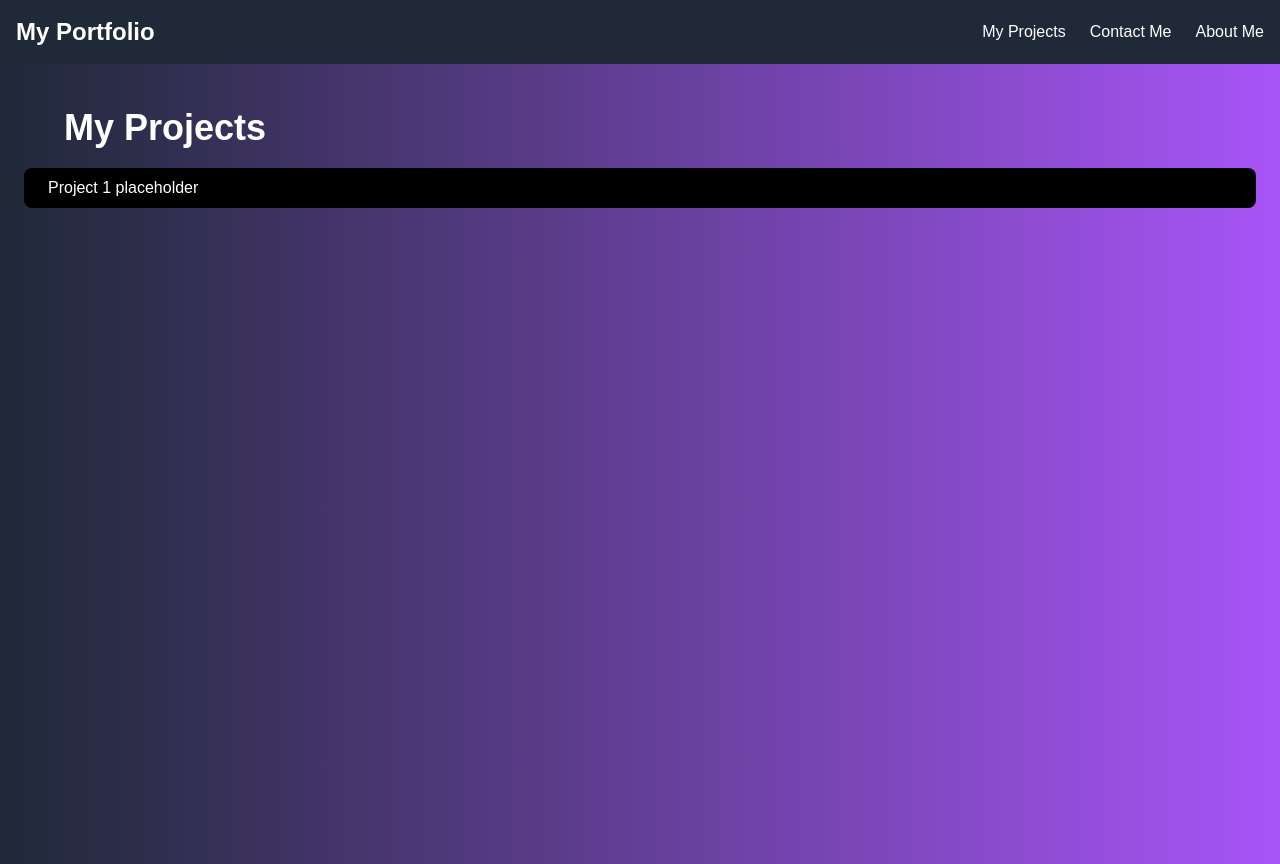
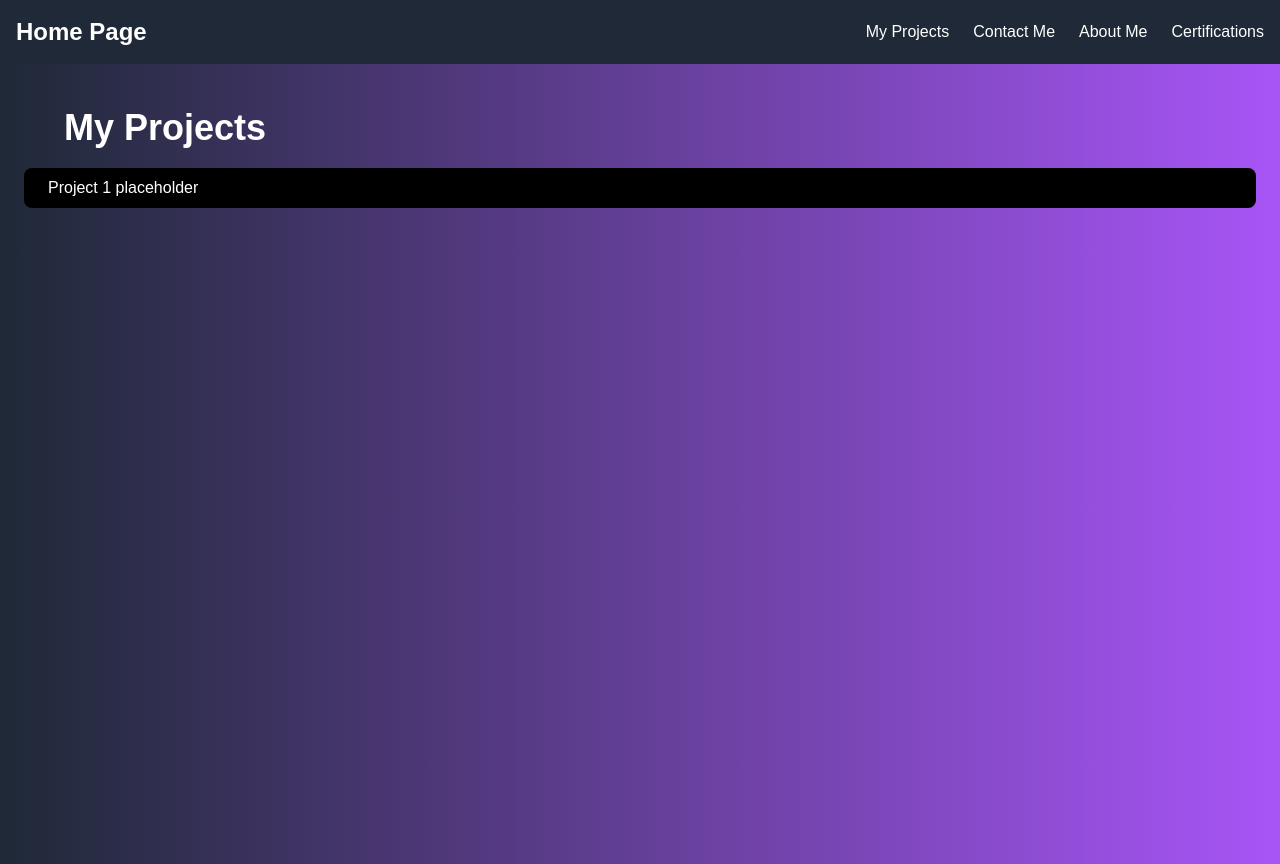
Before and after one commit to Paradrake2/PersonalWebsite, a Next.js app: page /projects in a window 1280 px wide. Built offline with nearby package versions, Linux system fonts and the light colour scheme.

Commit message:
added gitignore

```diff
--- a/app/components/Navbar.tsx
+++ b/app/components/Navbar.tsx
@@ -5,11 +5,12 @@ export default function Navbar() {
         <nav className="bg-gray-800 text-white p-4">
             <div className="container mx-auto flex justify-between items-center">
                 {/* Profile Image / Home Link*/}
-                <Link href="/" className="text-2xl font-bold">My Portfolio</Link>
+                <Link href="/" className="text-2xl font-bold">Home Page</Link>
                 <div className="flex space-x-6">
-                    <Link href="/projects" className="hover:text-blue-400 hover:bg-gray-400">My Projects</Link>
-                    <Link href="/contact" className="hover:text-blue-400 hover:bg-gray-400">Contact Me</Link>
-                    <Link href="/aboutme" className="hover:text-blue-400 hover:bg-gray-400">About Me</Link>
+                    <Link href="/projects" className="hover:text-blue-400">My Projects</Link>
+                    <Link href="/contact" className="hover:text-blue-400">Contact Me</Link>
+                    <Link href="/aboutme" className="hover:text-blue-400">About Me</Link>
+                    <Link href="/certifications" className="hover:text-blue-400">Certifications</Link>
                 </div>
             </div>
         </nav>
```
Also changed, not shown: app/certifications/page.tsx (added), next-env.d.ts (added), 1 other file (tests, documents, lock files or other folders).
